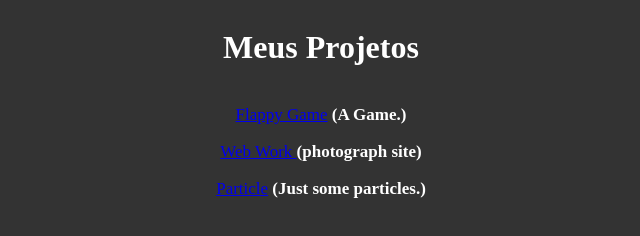
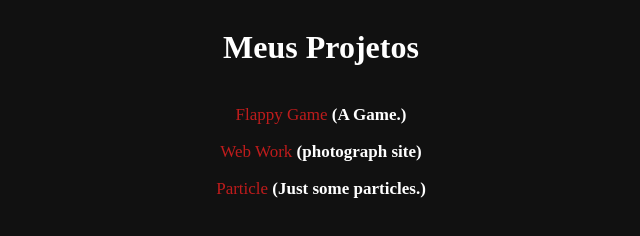
Before and after one commit to Arthurap52/Mylab, a plain HTML site: page index.html in a window 1280 px wide. Shown: the whole page, without its empty margins (319-959 px from the left). Drawn offline with Linux system fonts and the light colour scheme.

Commit message:
update index

```diff
--- a/index.html
+++ b/index.html
@@ -8,12 +8,19 @@
     <style>
         body {
           color: #fff;
-          background-color: #333;
+          background-color: #111;
         }
 
-        a:active,
-        a:hover {
-            outline-width: 0
+        a{
+            color:#be1c1c;
+        }
+
+        a:link {
+            text-decoration: none;
+        }
+
+        a:hover{
+            text-decoration:underline;
         }
 
         .box{
@@ -35,13 +42,15 @@
 
           width: 100% !important;
           text-align: center !important;
+
         }
 
         p{
           font-size: 17px;
           text-align: center;
-          text-underline-position: auto;
         }
+
+
       </style>
 </head>
 <body>
```
